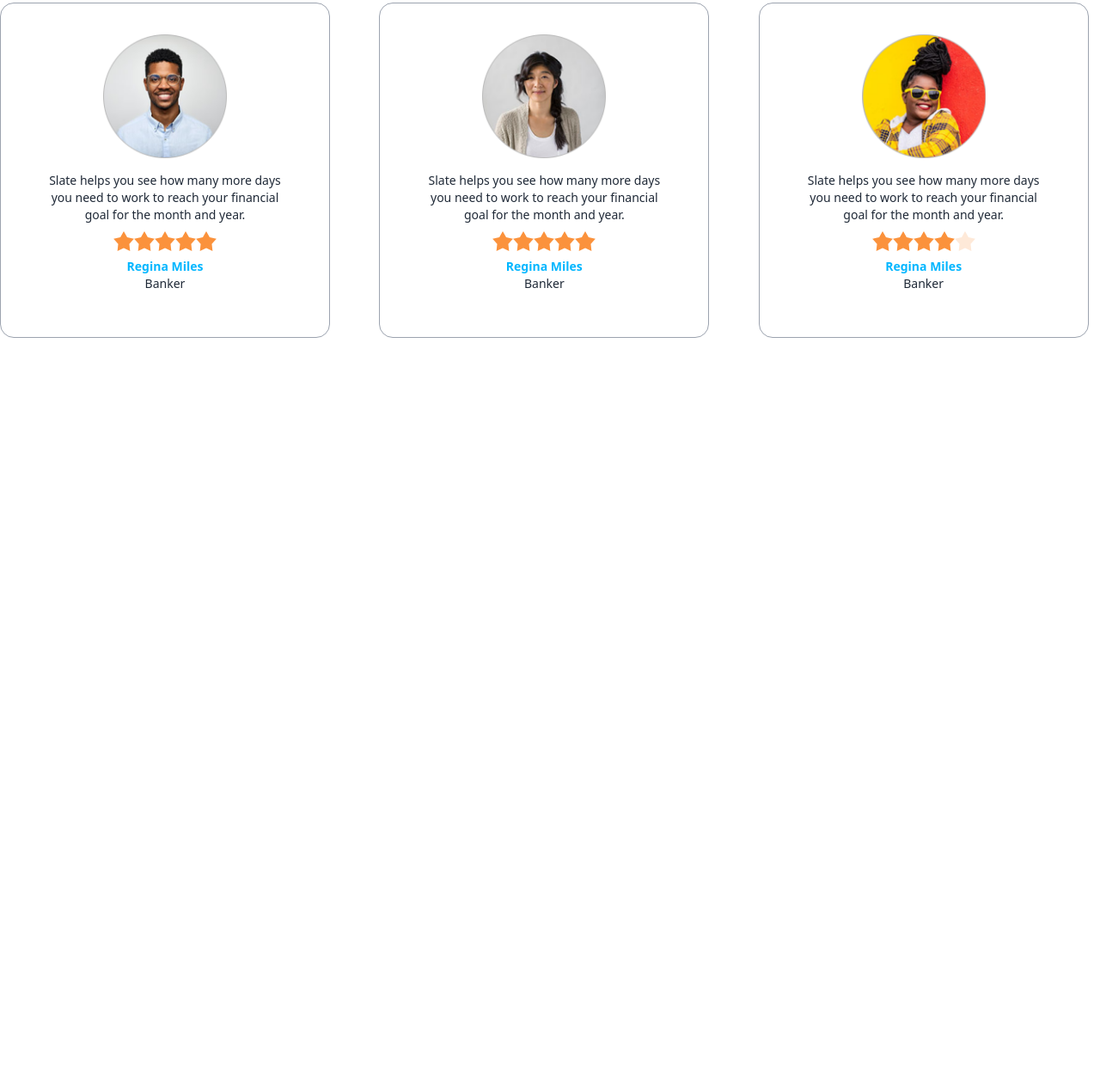
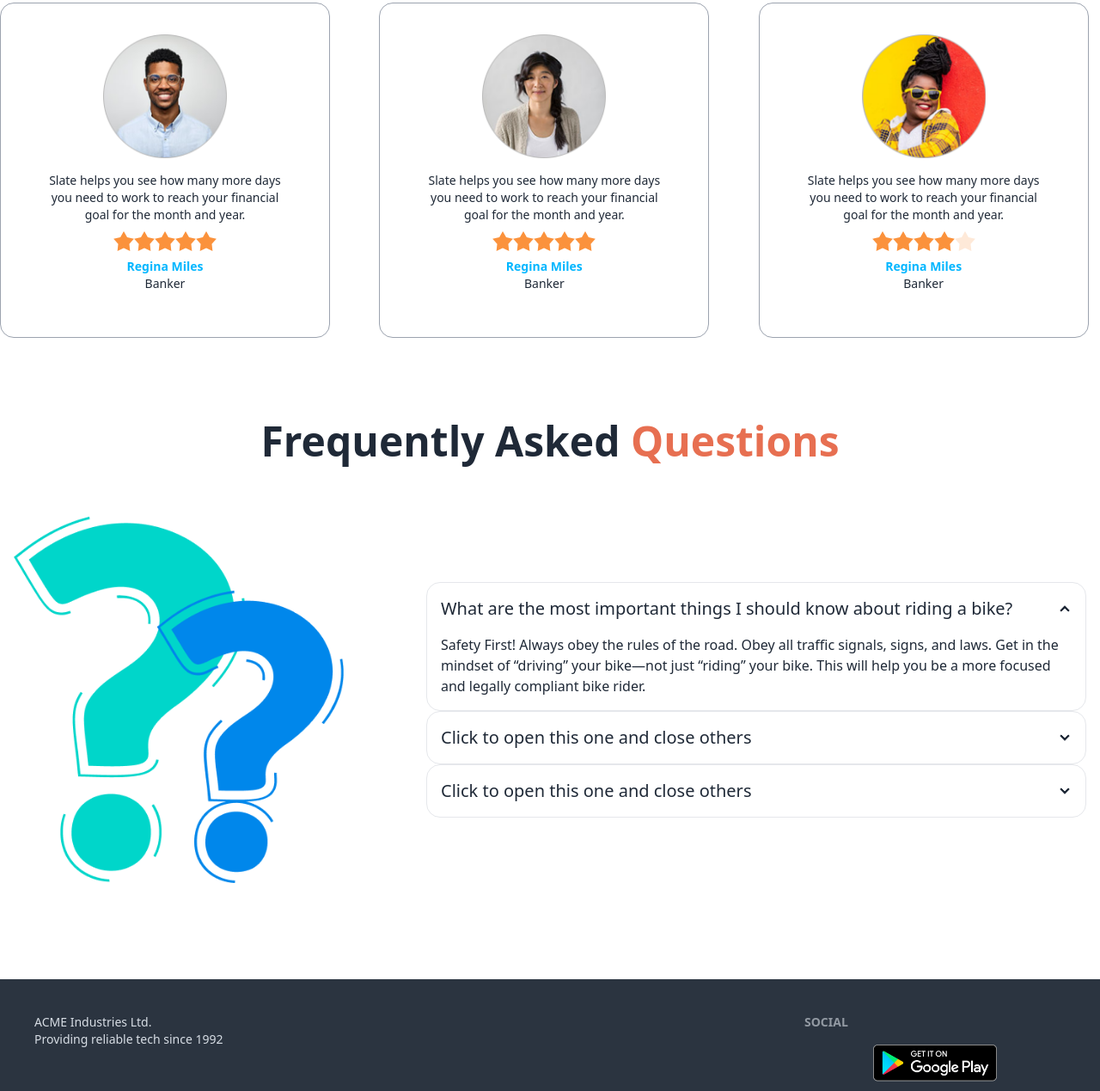
Before and after one commit to Utsojet/bike-zone-daisyui, a plain HTML site: page index.html in a window 1280 px wide. Shown: the part 1531-2800 px from the top of the page at 86% size. Before the commit the page ends 2020 px from the top, so only its background shows below. Drawn offline with nearby package versions, Linux system fonts and the light colour scheme.

Commit message:
final desigen

```diff
--- a/index.html
+++ b/index.html
@@ -158,10 +158,10 @@
         </section>
         <section class="my-24">
             <!-- letest News -->
-            <h3 class="text-5xl font-samibold text-center mb-12 ">Latest News</h3>
+            <h3 class="text-5xl font-samibold text-center mb-12">Latest News</h3>
             <div class="grid grid-cols-1 md:grid-cols-2 lg:grid-cols-3 gap-5">
                 <!-- first card -->
-                <div class="card w-96 bg-base-100 shadow-xl">
+                <div class="card w-96 bg-base-100 shadow-xl ml-10">
                     <figure><img src="images/others/latest1.png" alt="Shoes" /></figure>
                     <div class="card-body">
                       <h2 class="card-title text-3xl">Ducati XDIAVEL S-73</h2>
@@ -255,9 +255,57 @@
                   </div>
             </div>
         </section>
+        <!-- FAQ -->
+        <section class="my-24">
+            <h3 class="text-5xl mb-12 font-semibold text-center">Frequently Asked <span class="text-bike-primary">Questions</span></h3>
+            <div class="hero">
+                <div class="hero-content flex-col lg:flex-row lg:gap-24">
+                  <img src="images/others/faq.png" class="w-1/2 lg:max-w-sm rounded-lg " />
+                  <div>
+
+                    <div class="collapse collapse-arrow  border">
+                        <input type="radio" name="my-accordion-2" checked="checked" />
+                        <div class="collapse-title text-xl font-medium">
+                         What are the most important things I should know about riding a bike?
+                        </div>
+                        <div class="collapse-content">
+                          <p>Safety First! Always obey the rules of the road. Obey all traffic signals, signs, and laws. Get in the mindset of “driving” your bike—not just “riding” your bike. This will help you be a more focused and legally compliant bike rider. </p>
+                        </div>
+                      </div>
+                      <div class="collapse collapse-arrow  border">
+                        <input type="radio" name="my-accordion-2" />
+                        <div class="collapse-title text-xl font-medium">
+                          Click to open this one and close others
+                        </div>
+                        <div class="collapse-content">
+                          <p>hello</p>
+                        </div>
+                      </div>
+                      <div class="collapse collapse-arrow  border">
+                        <input type="radio" name="my-accordion-2" />
+                        <div class="collapse-title text-xl font-medium">
+                          Click to open this one and close others
+                        </div>
+                        <div class="collapse-content">
+                          <p>hello</p>
+                        </div>
+                      </div>
+                  </div>
+                </div>
+              </div>
+        </section>
     </main>
-    <footer>
-
-    </footer>
+    <footer class="footer p-10 bg-neutral text-neutral-content flex justify-between">
+        <aside>
+          <p>ACME Industries Ltd.<br/>Providing reliable tech since 1992</p>
+        </aside>
+        <nav>
+          <header class="footer-title">Social</header>
+          <div class="flex flex-col gap-4 mx-20">
+            <a><img class="w-36" src="images/others/android.png" alt=""></a>
+            <a><img class="w-36" src="images/others/ios.png" alt=""></a>
+          </div>
+        </nav>
+      </footer>
 </body>
 </html>
```
